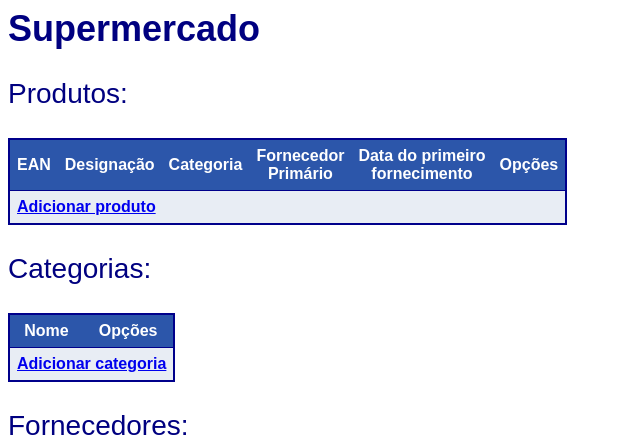
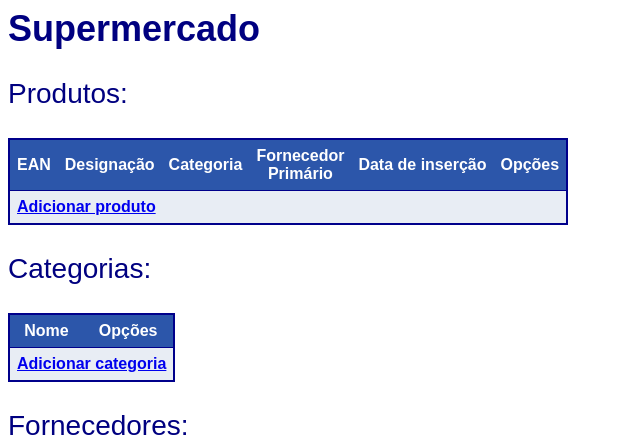
Before and after one commit to Marghrid/Databases, a PHP site: page / in a window 1280 px wide. Shown: the top 440 px of the page, without its empty margins (0-640 px from the left). Run offline with PHP 8.4, Linux system fonts and the light colour scheme; data that the repository does not hold is empty; some libraries are stand-ins or nearby versions.

Commit message:
miniscule thing

```diff
--- a/web/index.php
+++ b/web/index.php
@@ -32,7 +32,7 @@
                 echo "<th>Designação</th>\n";
                 echo "<th>Categoria</th>\n";
                 echo "<th>Fornecedor <br>Primário</th>\n";
-                echo "<th>Data do primeiro <br> fornecimento</th>\n";
+                echo "<th>Data de inserção</th>\n";
                 echo "<th colspan=4>Opções</th>\n";
                 echo "</tr>\n";
 
```
